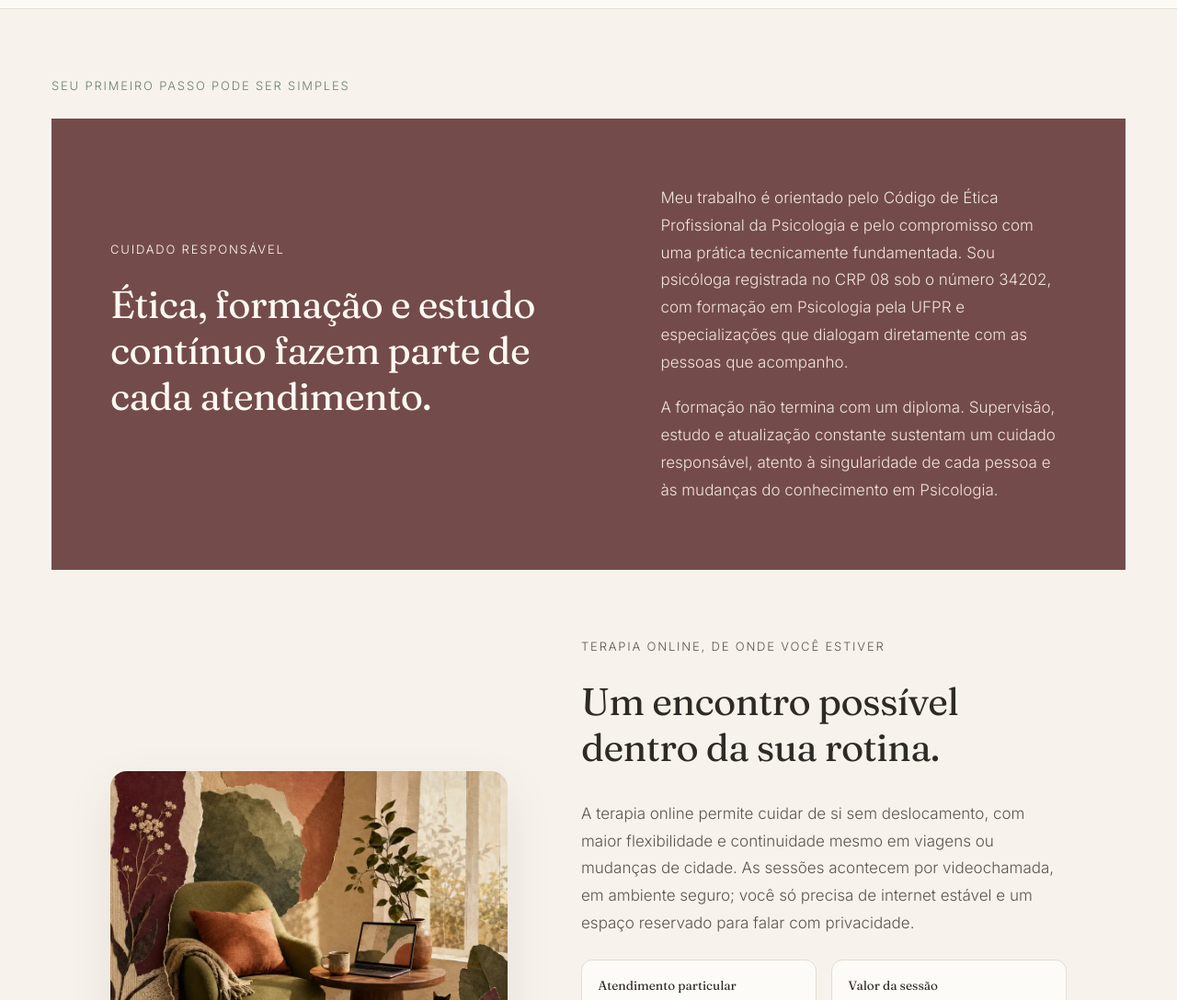
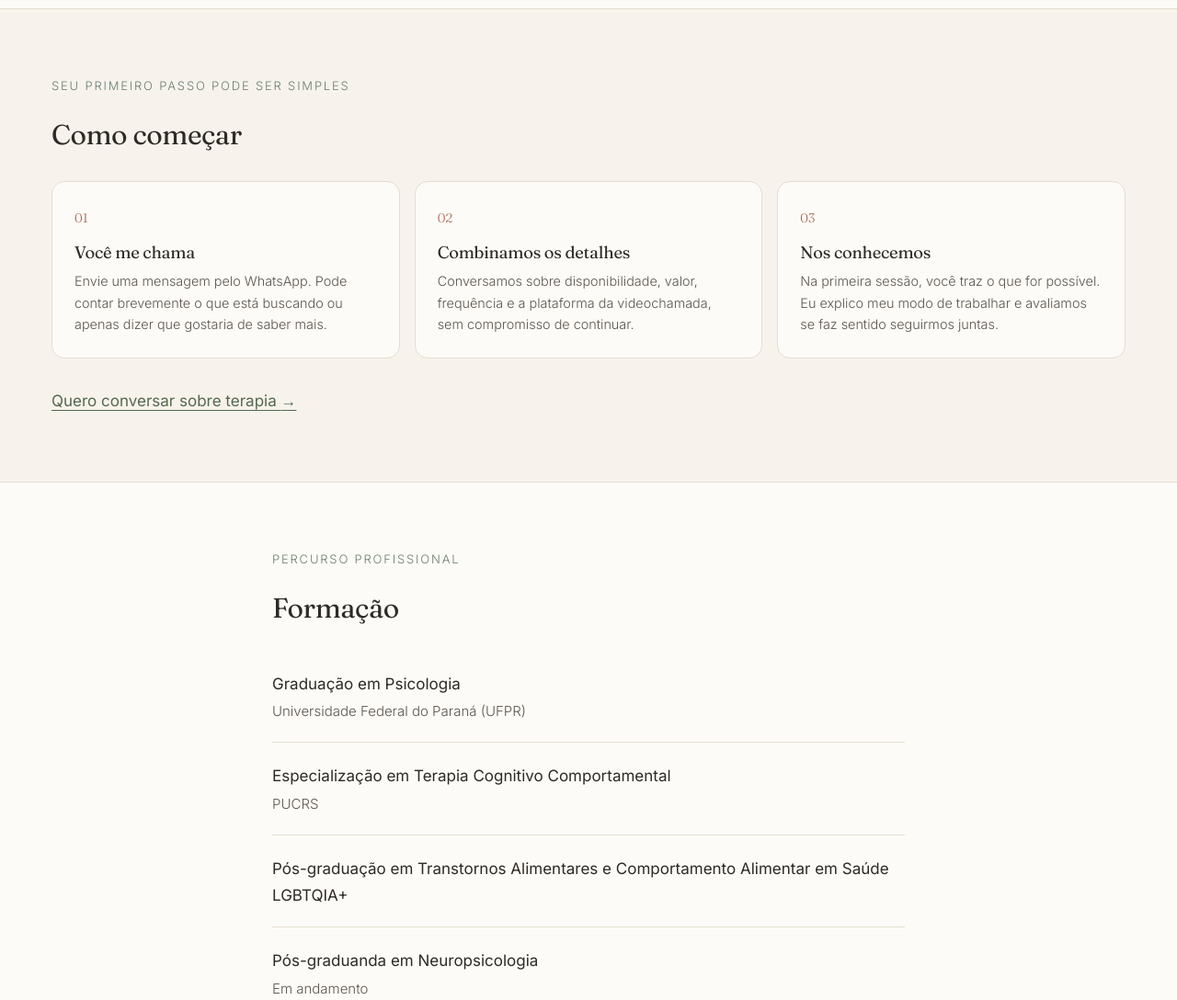
Before and after one commit to bcrfaria/bruna-page, an Astro site: page / in a window 1280 px wide. Shown: the part 3540-4628 px from the top of the page at 92% size. Built offline with nearby package versions, Linux system fonts and the light colour scheme; Astro itself is replaced by a stand-in of ours.

Commit message:
Corrige ordem das seções da página

```diff
--- a/src/pages/index.astro
+++ b/src/pages/index.astro
@@ -194,7 +194,44 @@ const jsonLd = {
       <section class="processo" id="como-comecar">
         <div class="wrap secao larga">
           <p class="eyebrow">Seu primeiro passo pode ser simples</p>
-              <section class="etica">
+          <h2>Como começar</h2>
+          <ol class="passos">
+            <li>
+              <span>01</span>
+              <h3>Você me chama</h3>
+              <p>Envie uma mensagem pelo WhatsApp. Pode contar brevemente o que está buscando ou apenas dizer que gostaria de saber mais.</p>
+            </li>
+            <li>
+              <span>02</span>
+              <h3>Combinamos os detalhes</h3>
+              <p>Conversamos sobre disponibilidade, valor, frequência e a plataforma da videochamada, sem compromisso de continuar.</p>
+            </li>
+            <li>
+              <span>03</span>
+              <h3>Nos conhecemos</h3>
+              <p>Na primeira sessão, você traz o que for possível. Eu explico meu modo de trabalhar e avaliamos se faz sentido seguirmos juntas.</p>
+            </li>
+          </ol>
+          <a class="texto-link" href={whatsappUrl} target="_blank" rel="noopener">
+            Quero conversar sobre terapia <span aria-hidden="true">→</span>
+          </a>
+        </div>
+      </section>
+
+      <section class="wrap secao">
+        <p class="eyebrow">Percurso profissional</p>
+        <h2>Formação</h2>
+        <ul class="formacao">
+          {formacao.map((f) => (
+            <li>
+              <strong>{f.titulo}</strong>
+              {f.instituicao && <span>{f.instituicao}</span>}
+            </li>
+          ))}
+        </ul>
+      </section>
+
+      <section class="etica">
         <div class="wrap secao etica-grid">
           <div>
             <p class="eyebrow">Cuidado responsável</p>
@@ -240,42 +277,6 @@ const jsonLd = {
                 <Icone nome="instagram" /> @{site.instagram}
               </a>
             </div>
-          </div>
-        </div>
-      </section>
-
-      <section class="wrap secao" id="faq">r simples — eu te ajudo com os próximos passos.</p>
-          </div>
-          <div>
-        {site.calLink ? (
-          <>
-            <p class="prosa">
-              Escolha abaixo um horário livre na minha agenda. Os horários aparecem já convertidos
-              para o seu fuso e você recebe o link da videochamada por e-mail.
-            </p>
-            <div id="cal-booking" class="cal"></div>
-            <noscript>
-              <p class="prosa">
-                Para agendar, <a href={whatsappUrl} target="_blank" rel="noopener">fale comigo no WhatsApp</a>.
-              </p>
-            </noscript>
-          </>
-        ) : (
-          <div class="prosa">
-            <p>
-              O agendamento online está sendo preparado. Por enquanto, me chame no WhatsApp ou no
-              Instagram e combinamos um horário. Respondo assim que possível.
-            </p>
-            <div class="acoes">
-              <a class="btn" href={whatsappUrl} target="_blank" rel="noopener">
-                <Icone nome="whatsapp" /> Falar no WhatsApp
-              </a>
-              <a class="btn secundario" href={instagramUrl} target="_blank" rel="noopener">
-                <Icone nome="instagram" /> @{site.instagram}
-              </a>
-            </div>
-          </div>
-        )}
           </div>
         </div>
       </section>
```
